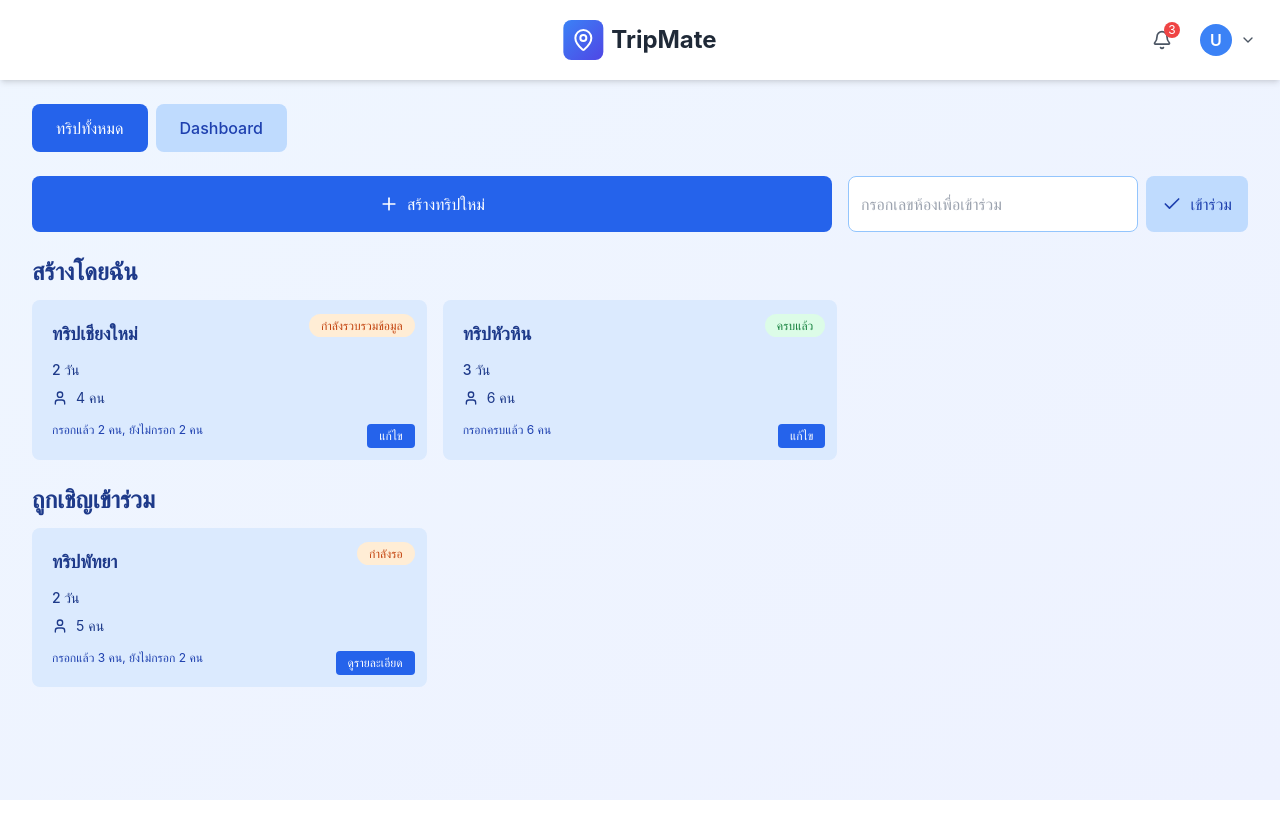
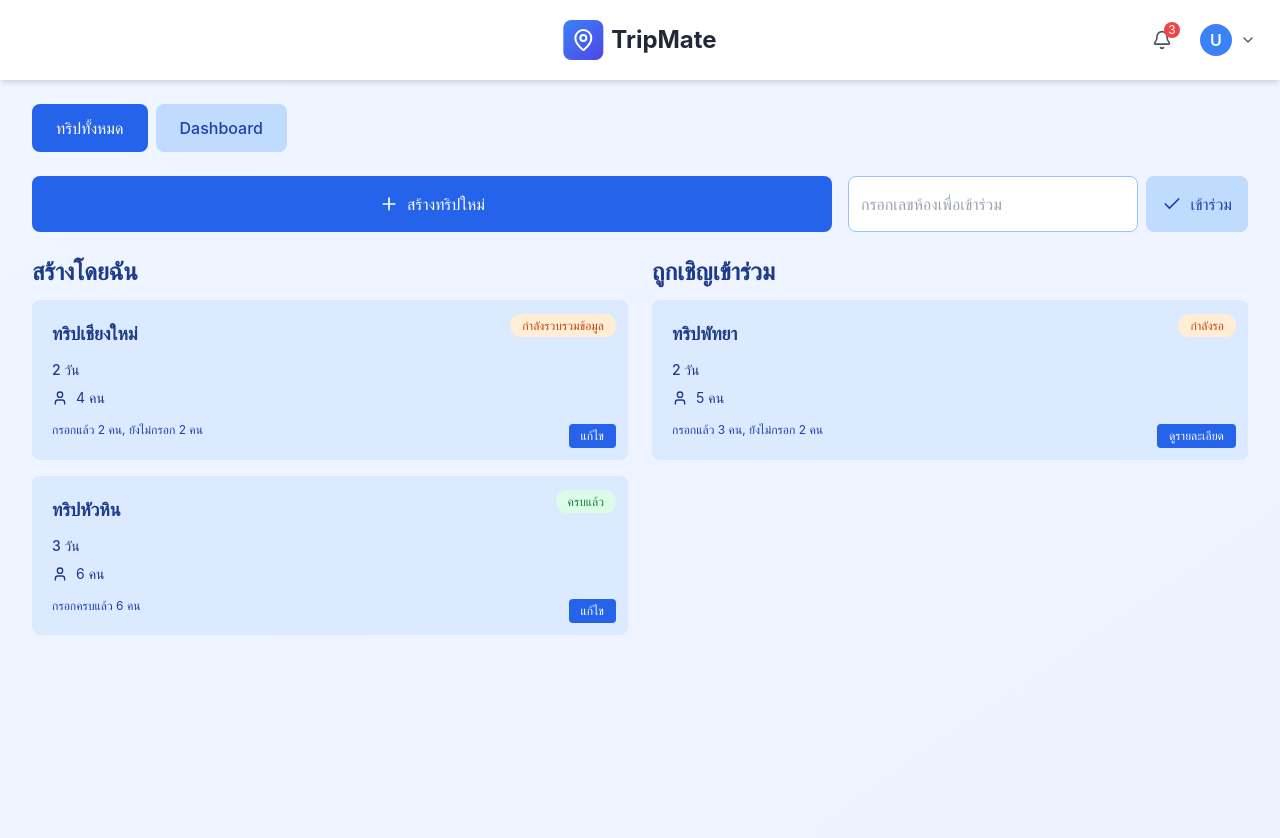
Before and after one commit to narephat6509650369/my-tripmate-wepapp, a React (Vite) app in the folder frontend/: page /HomePage in a window 1280 px wide. Shown: the top 838 px of the page. Before the commit the page ends 800 px from the top, so only its background shows below. Built offline with nearby package versions, Linux system fonts and the light colour scheme; no server answers.

Commit message:
Update Dashboard and Homepage.

```diff
--- a/frontend/src/pages/Dashboard.tsx
+++ b/frontend/src/pages/Dashboard.tsx
@@ -71,20 +71,22 @@
         </div>
 
         {/* สร้างทริป / เข้าร่วม */}
-        <div className="flex gap-4 mb-6">
+        <div className="flex flex-col md:flex-row gap-4 mb-6">
+          {/* ปุ่มสร้างทริปใหม่ */}
           <button
             onClick={handleCreateTrip}
-            className="flex-1 flex items-center justify-center gap-2 bg-blue-600 hover:bg-blue-700 text-white font-medium py-4 rounded-lg transition"
+            className="md:flex-[2] flex-1 flex items-center justify-center gap-2 bg-blue-600 hover:bg-blue-700 text-white font-medium py-4 rounded-lg transition"
           >
             <Plus className="w-5 h-5" />
             สร้างทริปใหม่
           </button>
 
-          <div className="flex gap-2 w-full md:w-auto">
+          {/* Input + ปุ่มเข้าร่วม */}
+          <div className="md:flex-1 flex gap-2 w-full">
             <input
               type="text"
               placeholder="กรอกเลขห้องเพื่อเข้าร่วม"
-              className="border border-blue-300 rounded-lg px-3 py-2 w-full md:w-56 focus:outline-none focus:ring-2 focus:ring-blue-500"
+              className="flex-1 border border-blue-300 rounded-lg px-3 py-2 focus:outline-none focus:ring-2 focus:ring-blue-500"
               value={roomCode}
               onChange={(e) => setRoomCode(e.target.value)}
               onPaste={(e) => setRoomCode(e.clipboardData.getData("text"))}
--- a/frontend/src/pages/HomePage.tsx
+++ b/frontend/src/pages/HomePage.tsx
@@ -50,7 +50,6 @@
 
       {/* สร้างทริป / เข้าร่วม */}
       <div className="flex flex-col md:flex-row gap-4 mb-6">
-          {/* ปุ่มสร้างทริปใหม่ */}
         <button
           onClick={handleCreateTrip}
           className="md:flex-[2] flex-1 flex items-center justify-center gap-2 bg-blue-600 hover:bg-blue-700 text-white font-medium py-4 rounded-lg transition"
@@ -59,7 +58,6 @@
           สร้างทริปใหม่
         </button>
 
-          {/* Input + ปุ่มเข้าร่วม */}
         <div className="md:flex-1 flex gap-2 w-full">
           <input
             type="text"
@@ -79,9 +77,12 @@
         </div>
       </div>
 
+      {/* Section ทริป */}
+      <div className="flex flex-col md:flex-row gap-6 h-[600px] overflow-y-auto">
         {/* ทริปของฉัน */}
+        <div className="flex-1">
           <h2 className="text-2xl font-bold text-blue-900 mb-3">สร้างโดยฉัน</h2>
-        <div className="grid md:grid-cols-2 lg:grid-cols-3 gap-4 mb-6">
+          <div className="grid md:grid-cols-1 lg:grid-cols-1 gap-4">
             {myTrips.map((trip, index) => (
               <div key={index} className="bg-blue-100 hover:bg-blue-200 rounded-lg p-5 transition relative cursor-pointer">
                 <div className="absolute top-3 right-3">
@@ -104,10 +105,12 @@
               </div>
             ))}
           </div>
+        </div>
 
         {/* ทริปที่ถูกเชิญ */}
+        <div className="flex-1">
           <h2 className="text-2xl font-bold text-blue-900 mb-3">ถูกเชิญเข้าร่วม</h2>
-        <div className="grid md:grid-cols-2 lg:grid-cols-3 gap-4">
+          <div className="grid md:grid-cols-1 lg:grid-cols-1 gap-4">
             {invitedTrips.map((trip, index) => (
               <div key={index} className="bg-blue-100 hover:bg-blue-200 rounded-lg p-5 transition relative cursor-pointer">
                 <div className="absolute top-3 right-3">
@@ -130,6 +133,8 @@
               </div>
             ))}
           </div>
+        </div>
+      </div>
     </main>
     </div>
   );
```
Lines whose indentation alone changed are shown as unchanged.
